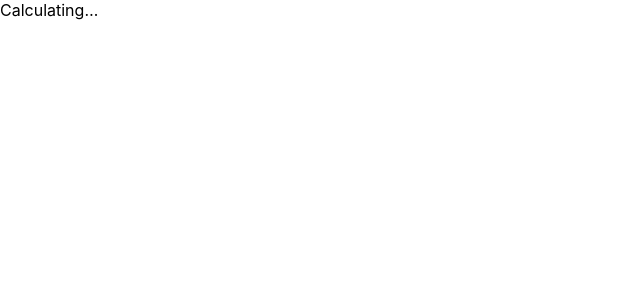
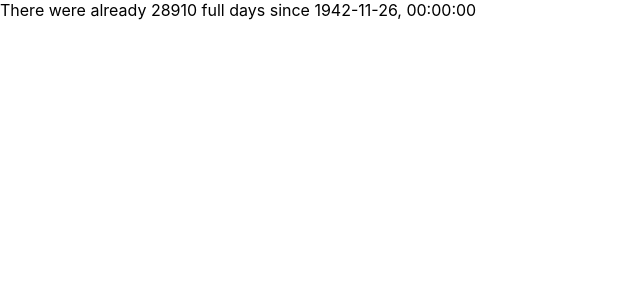
Before and after one commit to 4nduril/hours-this-month, a Next.js app: page /days/since/1942-11-26 in a window 1280 px wide. Before the commit this address had no page. Shown: the top 300 px of the page, without its empty margins (0-640 px from the left). Built offline with nearby package versions, Linux system fonts and the light colour scheme.

Commit message:
feat: complete unit since start functionality

```diff
--- a/pages/[unit]/since/[start].tsx
+++ b/pages/[unit]/since/[start].tsx
@@ -1,75 +1,70 @@
+import dayjs from 'dayjs'
 import type { NextPage } from 'next'
-import { useRouter } from 'next/router'
-import { FunctionComponent, useEffect, useState } from 'react'
-import {
-  allowedStarts,
-  allowedUnit,
-  allowedUnits,
-  getUnitSinceStart,
-} from '../../../src/time-functions'
+import { FunctionComponent } from 'react'
+import { allowedStarts } from '../../../src/time-functions'
+import { useUnitCount } from '../../../src/useUnitCount'
+
+const getStartType = (s?: string) => {
+  if (!s) {
+    return undefined
+  }
+  // @ts-expect-error Array.prototype.includes is safe for any string
+  if (allowedStarts.includes(s)) {
+    return 'default'
+  }
+  if (s === 'today') {
+    return 'today'
+  }
+  return 'date'
+}
 
 const UnitSinceStart: NextPage = () => {
-  const router = useRouter()
-  const unit = router.query.unit
-  const start = router.query.start
-  const [unitCount, setUnitCount] = useState<number>()
-  useEffect(() => {
-    // @ts-expect-error Array.prototype.includes is safe for any string
-    if (typeof unit === 'string' && !allowedUnits.includes(unit)) {
-      router.push('/hours/since/thisMonth')
-      return
-    }
-    // @ts-expect-error Array.prototype.includes is safe for any string
-    if (typeof start === 'string' && !allowedStarts.includes(start)) {
-      router.push('/hours/since/thisMonth')
-      return
-    }
-  })
-  useEffect(() => {
-    if (
-      typeof unit === 'string' &&
-      // @ts-expect-error Array.prototype.includes is safe for any string
-      allowedUnits.includes(unit) &&
-      typeof start === 'string' &&
-      // @ts-expect-error Array.prototype.includes is safe for any string
-      allowedStarts.includes(start)
-    ) {
-      const setTime = () => {
-        setUnitCount(getUnitSinceStart(unit as allowedUnit, start))
-      }
-      const intervalId = setInterval(setTime, 1000)
-      return () => clearInterval(intervalId)
-    }
-  }, [unit, start])
-  const startString =
-    typeof start === 'string' &&
-    // @ts-expect-error Array.prototype.includes is safe for any string
-    allowedStarts.filter(s => s !== 'today').includes(start)
-      ? start.slice(4).toLowerCase()
-      : start
+  const { unitCount, unit, start } = useUnitCount()
+  const startType = getStartType(start)
+
+  if (
+    !startType ||
+    typeof unitCount === 'undefined' ||
+    typeof unit !== 'string' ||
+    typeof start !== 'string'
+  ) {
+    return <Calculating />
+  }
+
+  if (startType === 'today') {
+    return <Today unit={unit} count={unitCount} />
+  }
+
+  if (startType === 'date') {
+    return <SinceDate unit={unit} count={unitCount} date={start} />
+  }
+
   return (
-    <>
-      {typeof unitCount !== 'undefined' && typeof unit === 'string' ? (
-        start === 'today' ? (
-          <Today count={unitCount} unit={unit} />
-        ) : (
-          <span>
-            This {startString} had already {unitCount} full {unit}.
-          </span>
-        )
-      ) : (
-        <span>Calculating…</span>
-      )}
-    </>
+    <span>
+      This {start.slice(4).toLowerCase()} had already {unitCount} full {unit}.
+    </span>
   )
 }
+
+const Calculating: FunctionComponent = () => <span>Calculating…</span>
 
 const Today: FunctionComponent<{ unit: string; count: number }> = ({
   unit,
   count,
 }) => (
   <span>
-    Today had already {count} {unit}.
+    Today had already {count} full {unit}.
+  </span>
+)
+
+const SinceDate: FunctionComponent<{
+  unit: string
+  count: number
+  date: string
+}> = ({ unit, count, date }) => (
+  <span>
+    There were already {count} full {unit} since{' '}
+    {dayjs(date).format('YYYY-MM-DD[, ]HH:mm:ss')}
   </span>
 )
 
--- /dev/null
+++ b/src/useUnitCount.ts
@@ -0,0 +1,78 @@
+import dayjs from 'dayjs'
+import { useRouter } from 'next/router'
+import { useState, useEffect } from 'react'
+import {
+  getUnitSinceStart,
+  allowedUnit,
+  allowedUnits,
+  allowedStarts,
+} from './time-functions'
+
+const isValidParameter = (p: string | string[] | undefined) => {
+  return !Array.isArray(p)
+}
+
+const isValidDate = (s: string) => {
+  return dayjs(s).isValid()
+}
+
+const isTime = (s: string) => {
+  return /^\d\d:\d\d(:\d\d)?$/.test(s)
+}
+
+export const useUnitCount = () => {
+  const router = useRouter()
+  const unit = router.query.unit
+  const start = router.query.start
+  const [unitCount, setUnitCount] = useState<number>()
+  useEffect(() => {
+    if (!isValidParameter(unit) || !isValidParameter(start)) {
+      router.push('/hours/since/thisMonth')
+      return
+    }
+    if (
+      typeof unit === 'string' &&
+      typeof start === 'string' &&
+      isTime(start)
+    ) {
+      router.push(
+        `/${unit}/since/${dayjs()
+          .startOf('day')
+          .hour(Number(start.slice(0, 2)))
+          .minute(Number(start.slice(4, 6)))
+          .format('YYYY-MM-DDTHH:mm:ss')}`
+      )
+    }
+    // @ts-expect-error Array.prototype.includes is safe for any string
+    if (typeof unit === 'string' && !allowedUnits.includes(unit)) {
+      router.push('/hours/since/thisMonth')
+      return
+    }
+    if (
+      typeof start === 'string' &&
+      // @ts-expect-error Array.prototype.includes is safe for any string
+      !allowedStarts.includes(start) &&
+      !isValidDate(start)
+    ) {
+      router.push('/hours/since/thisMonth')
+      return
+    }
+  }, [router, unit, start])
+  useEffect(() => {
+    if (
+      typeof unit === 'string' &&
+      // @ts-expect-error Array.prototype.includes is safe for any string
+      allowedUnits.includes(unit) &&
+      typeof start === 'string' &&
+      // @ts-expect-error Array.prototype.includes is safe for any string
+      (allowedStarts.includes(start) || isValidDate(start))
+    ) {
+      const setTime = () => {
+        setUnitCount(getUnitSinceStart(unit as allowedUnit, start))
+      }
+      const intervalId = setInterval(setTime, 1000)
+      return () => clearInterval(intervalId)
+    }
+  }, [unit, start])
+  return { unitCount, unit, start: Array.isArray(start) ? start[0] : start }
+}
```
